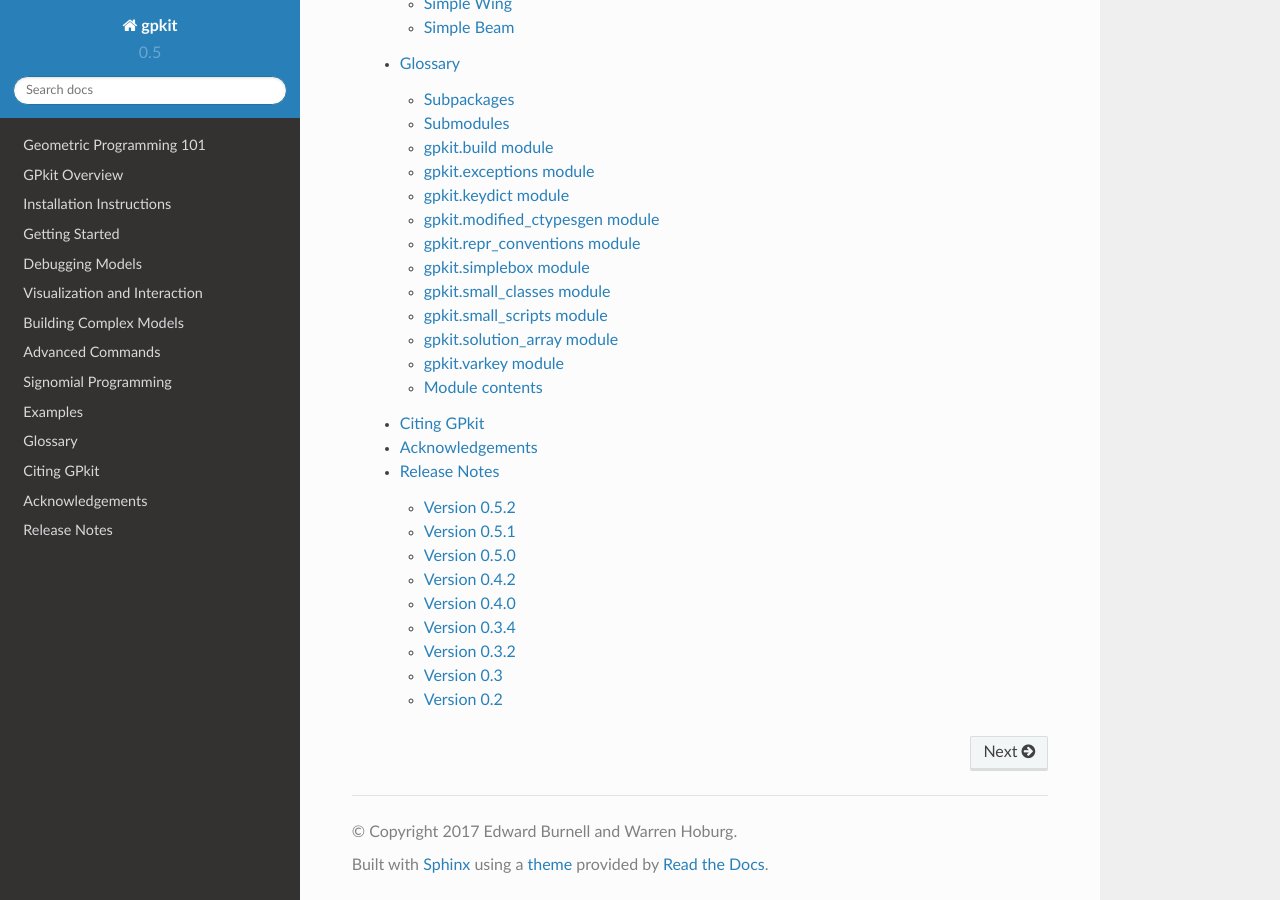
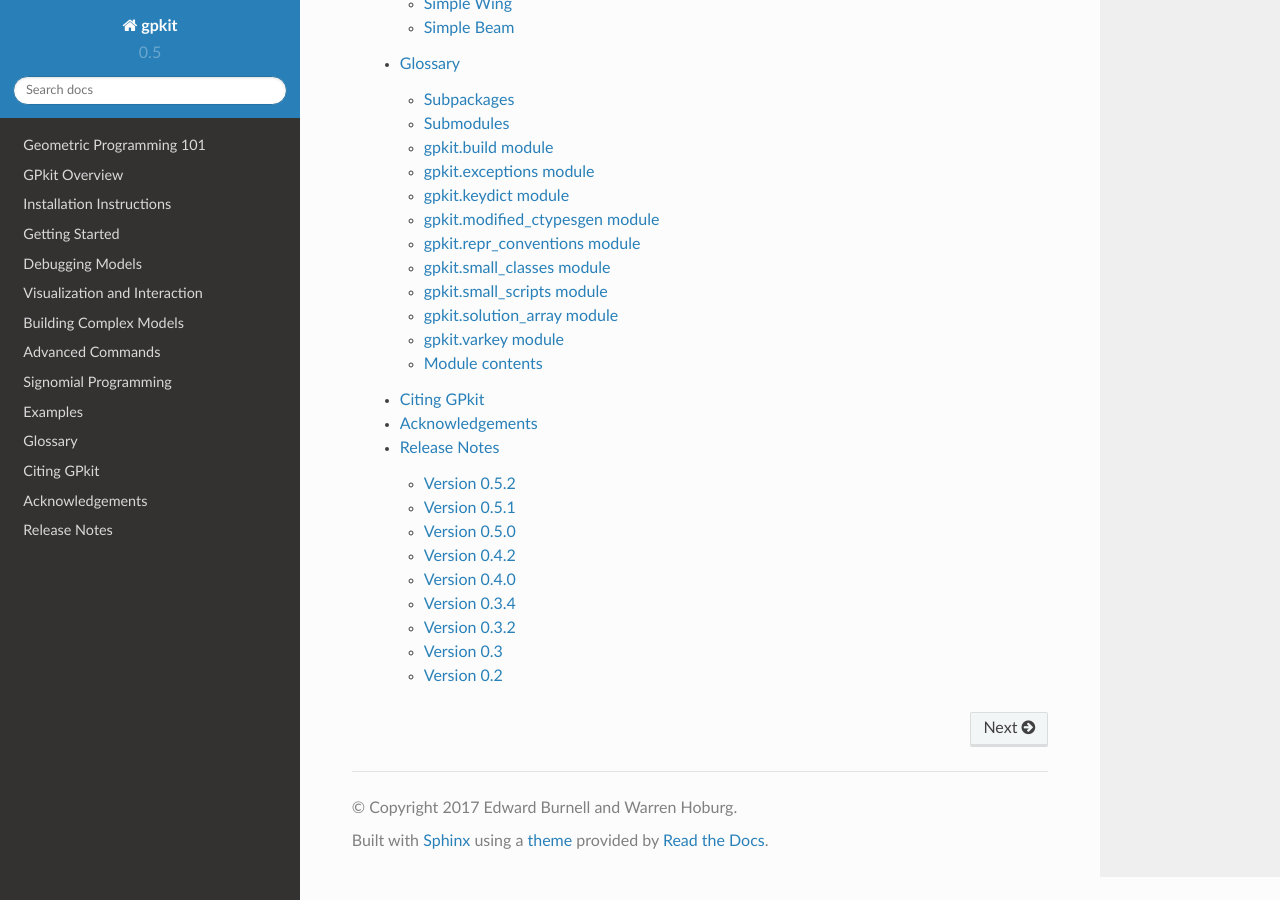
Before and after one commit to convexengineering/gpkit, a Sphinx documentation site: the page built from docs/source/index.rst, in a window 1280 px wide and 900 px high, scrolled down 1947 px. Built offline with Sphinx 7.4.7 and the Read the Docs theme 2.0.0, drawn with Linux system fonts in a browser that asks for light colours.

Commit message:
revert local file added to docs/source/autodoc/gpkit.rst

```diff
--- a/docs/source/autodoc/gpkit.rst
+++ b/docs/source/autodoc/gpkit.rst
@@ -57,14 +57,6 @@
     :undoc-members:
     :show-inheritance:
 
-gpkit.simplebox module
-----------------------
-
-.. automodule:: gpkit.simplebox
-    :members:
-    :undoc-members:
-    :show-inheritance:
-
 gpkit.small_classes module
 --------------------------
 
```
